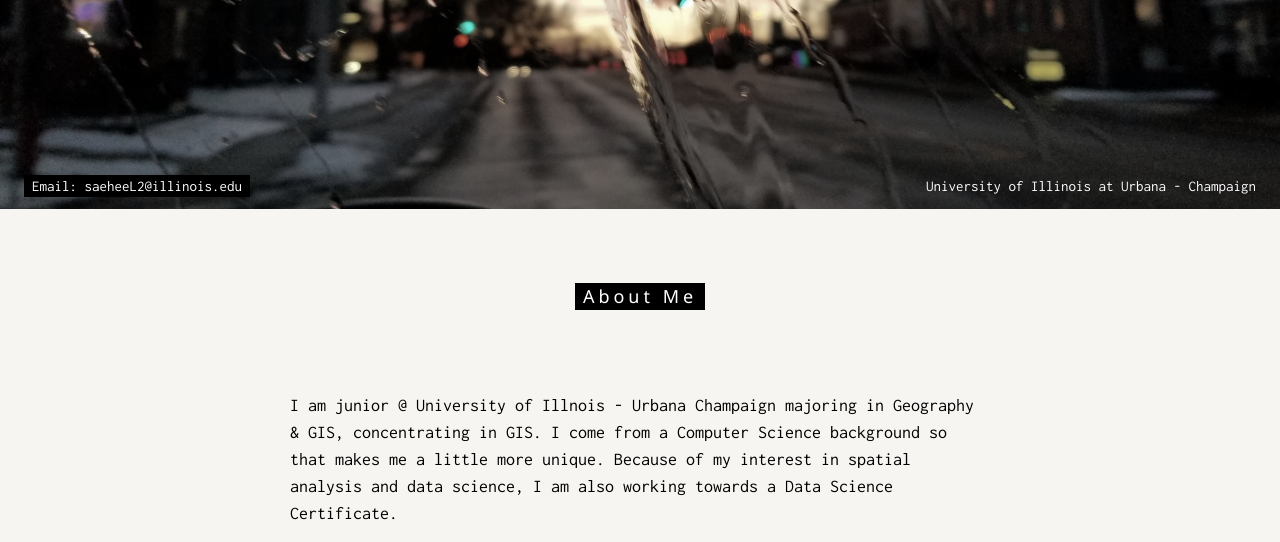
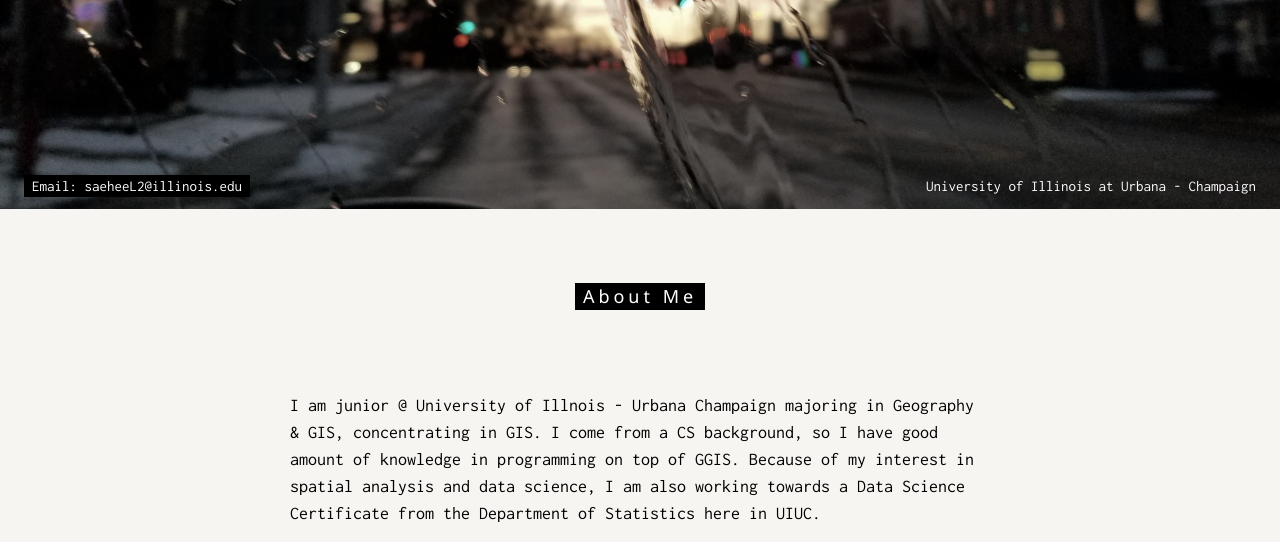
Before and after one commit to slee7246/SarahLeeWebsite, a plain HTML site: page index.html in a window 1280 px wide. Shown: the part 391-933 px from the top of the page. Drawn offline with nearby package versions, Linux system fonts and the light colour scheme.

Commit message:
Update index.html

```diff
--- a/index.html
+++ b/index.html
@@ -63,7 +63,7 @@ body, html {
   <div class="w3-content" style="max-width:700px">
     <h5 class="w3-center w3-padding-64"><span class="w3-tag w3-wide">About Me</span></h5>
 
-        <p>I am junior @ University of Illnois - Urbana Champaign majoring in Geography & GIS, concentrating in GIS. I come from a Computer Science background so that makes me a little more unique. Because of my interest in spatial analysis and data science, I am also working towards a Data Science Certificate.</p>
+        <p>I am junior @ University of Illnois - Urbana Champaign majoring in Geography & GIS, concentrating in GIS. I come from a CS background, so I have good amount of knowledge in programming on top of GGIS. Because of my interest in spatial analysis and data science, I am also working towards a Data Science Certificate from the Department of Statistics here in UIUC.</p>
         <p>
     <p> +I'll be graduating a semester early (Graduation Date: Dec. 2020).</p>
     <p></p>
```
